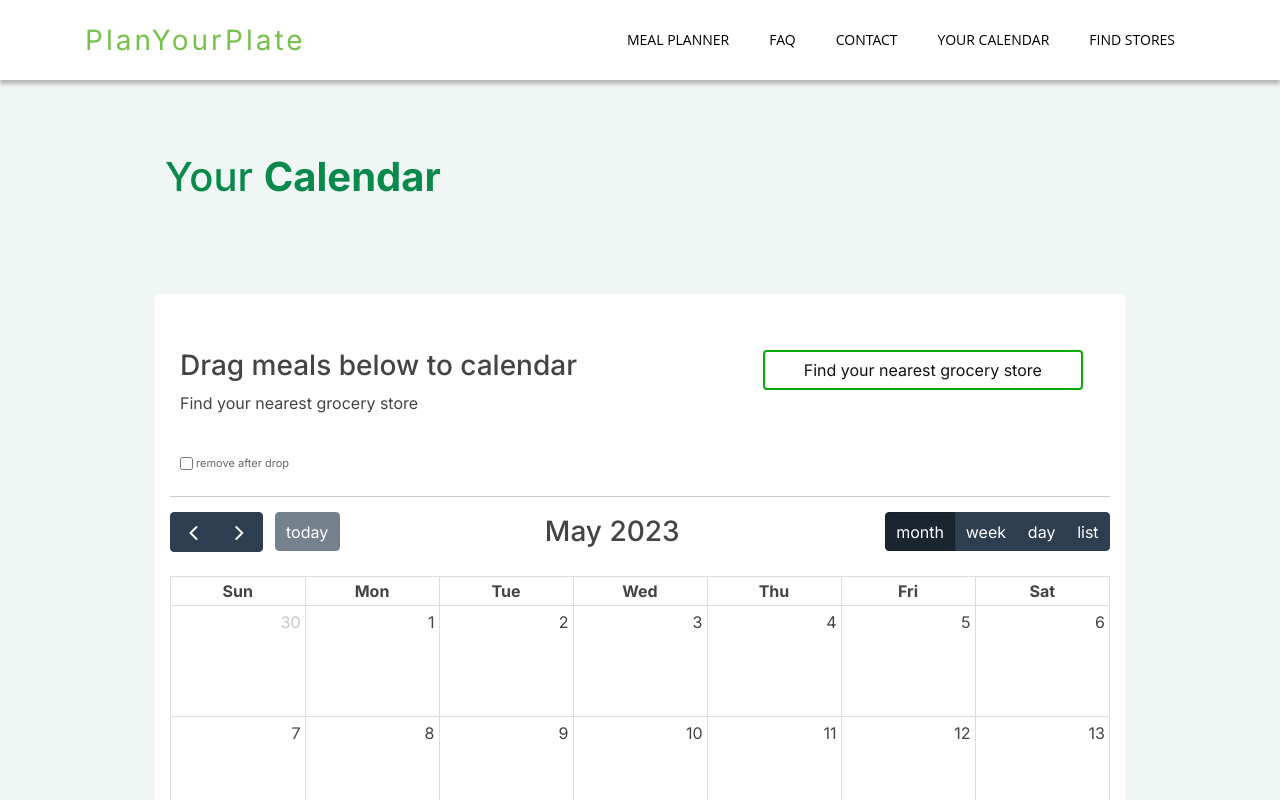
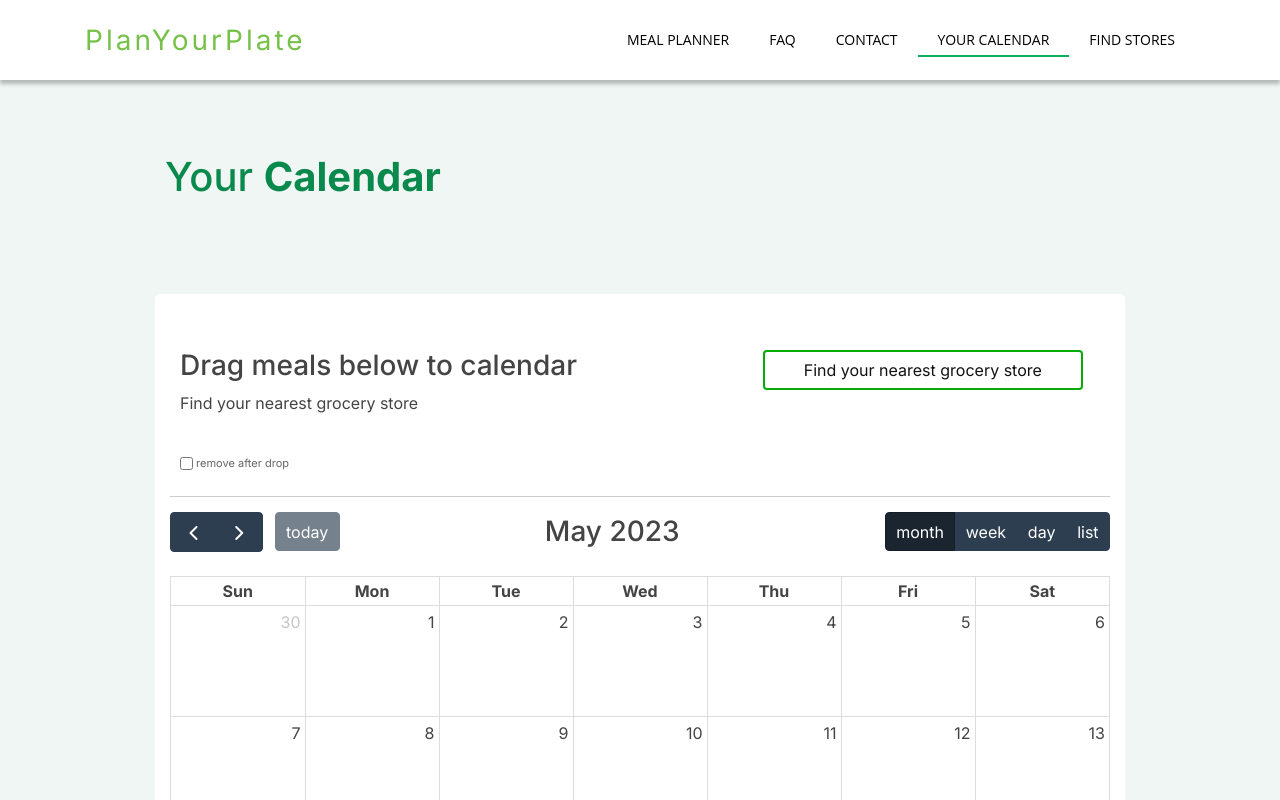
Before and after one commit to eirvav/mealplanner, a plain HTML site: page fullcalendar/examples/external-dragging-builtin.html in a window 1280 px wide. Shown: the top 800 px of the page. Drawn offline with nearby package versions, Linux system fonts and the light colour scheme.

Commit message:
active page calender

```diff
--- a/fullcalendar/examples/external-dragging-builtin.html
+++ b/fullcalendar/examples/external-dragging-builtin.html
@@ -71,7 +71,7 @@ class="fixed-top d-flex align-items-center header-transparent"
         <a href="/contact.html"> CONTACT</a>
       </li>
       <li>
-        <a href="" >
+        <a href="/contact.html" class="active-page" >
          YOUR CALENDAR</a>
       </li>
       <li>
```
